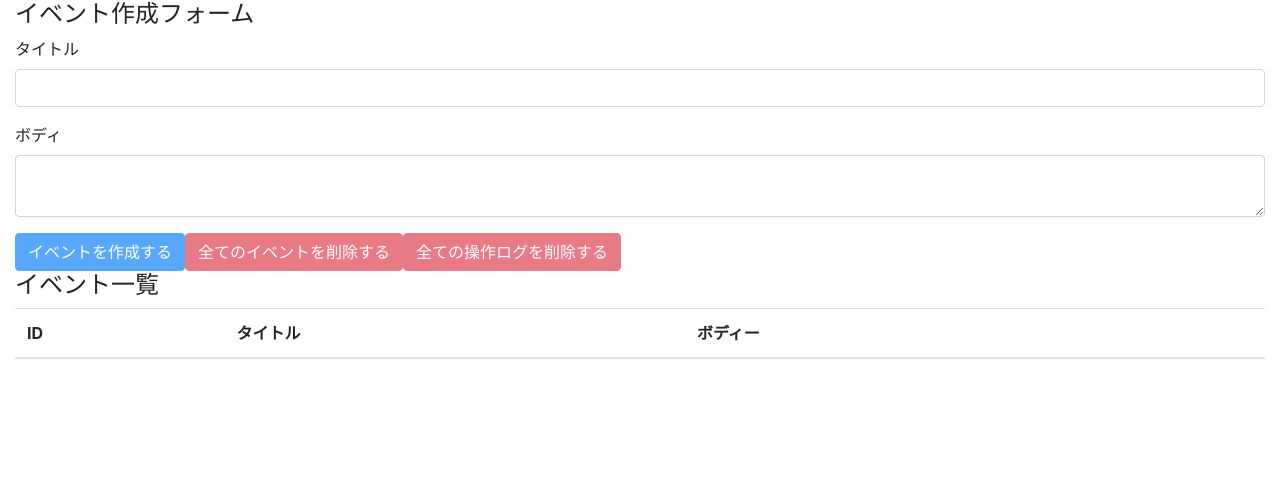
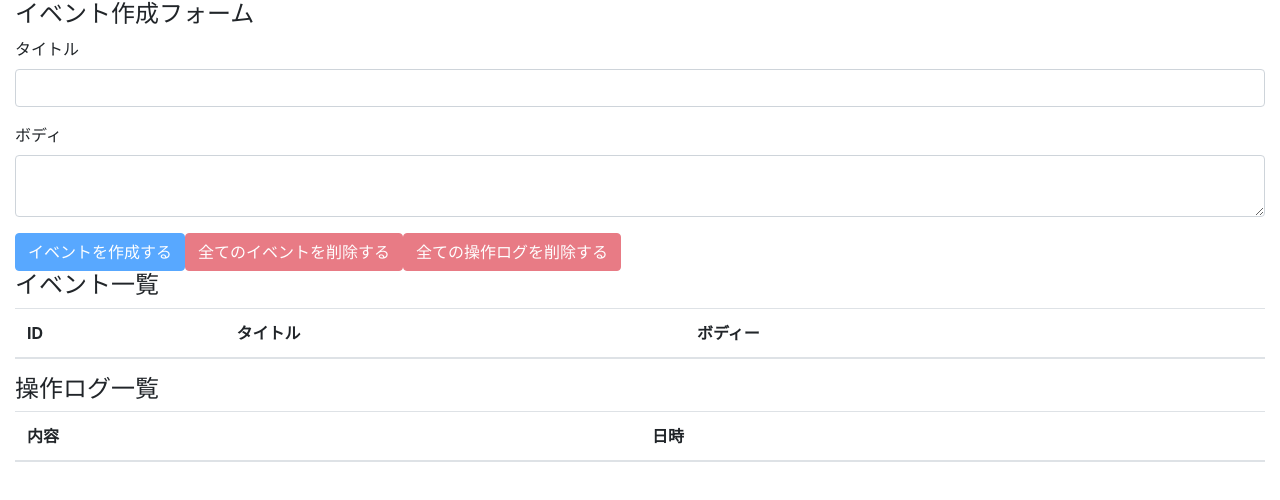
Before and after one commit to kirinnsan/react-hooks-sample, a React (Create React App) app: page / in a window 1280 px wide. Shown: the top 500 px of the page. Built offline with nearby package versions, Linux system fonts and the light colour scheme.

Commit message:
display all event log

```diff
--- a/src/components/App.js
+++ b/src/components/App.js
@@ -4,6 +4,7 @@
 
 import EventForm from './EventForm';
 import Events from './Events'
+import OperationLogs from './OperationLogs'
 import AppContext from '../contexts/AppContext'
 import reducer from '../reducers/index'
 
@@ -19,6 +20,7 @@
       <div className="container-fluid">
         <EventForm />
         <Events />
+        <OperationLogs />
       </div>
     </AppContext.Provider>
   );
--- /dev/null
+++ b/src/components/OperationLog.js
@@ -0,0 +1,12 @@
+import React from 'react';
+
+const OperationLog = ({ operationLog }) => {
+  return (
+    <tr>
+      <td>{operationLog.description}</td>
+      <td>{operationLog.operatedAt}</td>
+    </tr>
+  )
+}
+
+export default OperationLog;
--- /dev/null
+++ b/src/components/OperationLogs.js
@@ -0,0 +1,27 @@
+import React, { useContext } from 'react';
+
+import OperationLog from './OperationLog';
+import AppContext from '../contexts/AppContext'
+
+const OperationLogs = () => {
+  const { state } = useContext(AppContext);
+  return (
+    <>
+      <h4>操作ログ一覧</h4>
+      <table className="table table-hover">
+        <thead>
+          <th>内容</th>
+          <th>日時</th>
+        </thead>
+        <tbody>
+          {
+              state.operationLogs.map((operationLog, index) => {
+                return <OperationLog key={index} operationLog={operationLog} />})
+          }
+        </tbody>
+      </table>
+    </>
+  )
+}
+
+export default OperationLogs;
```
